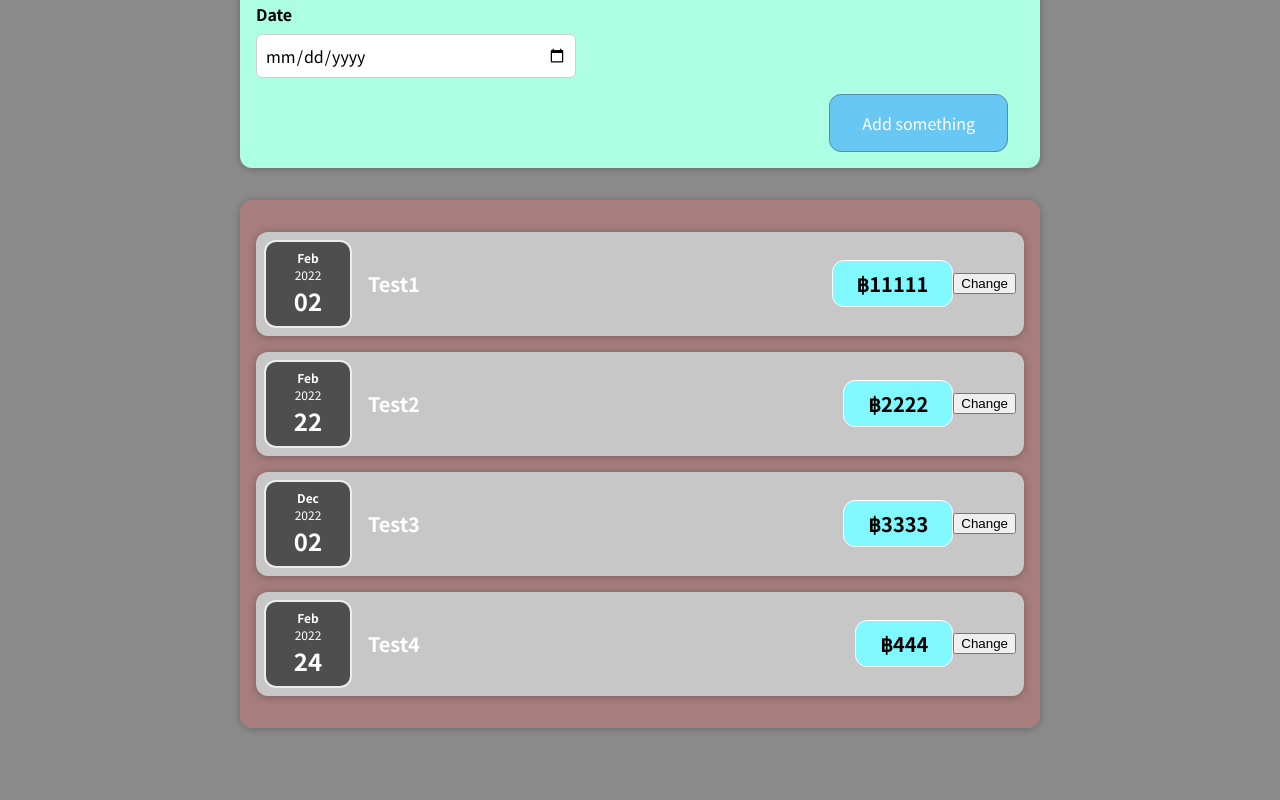
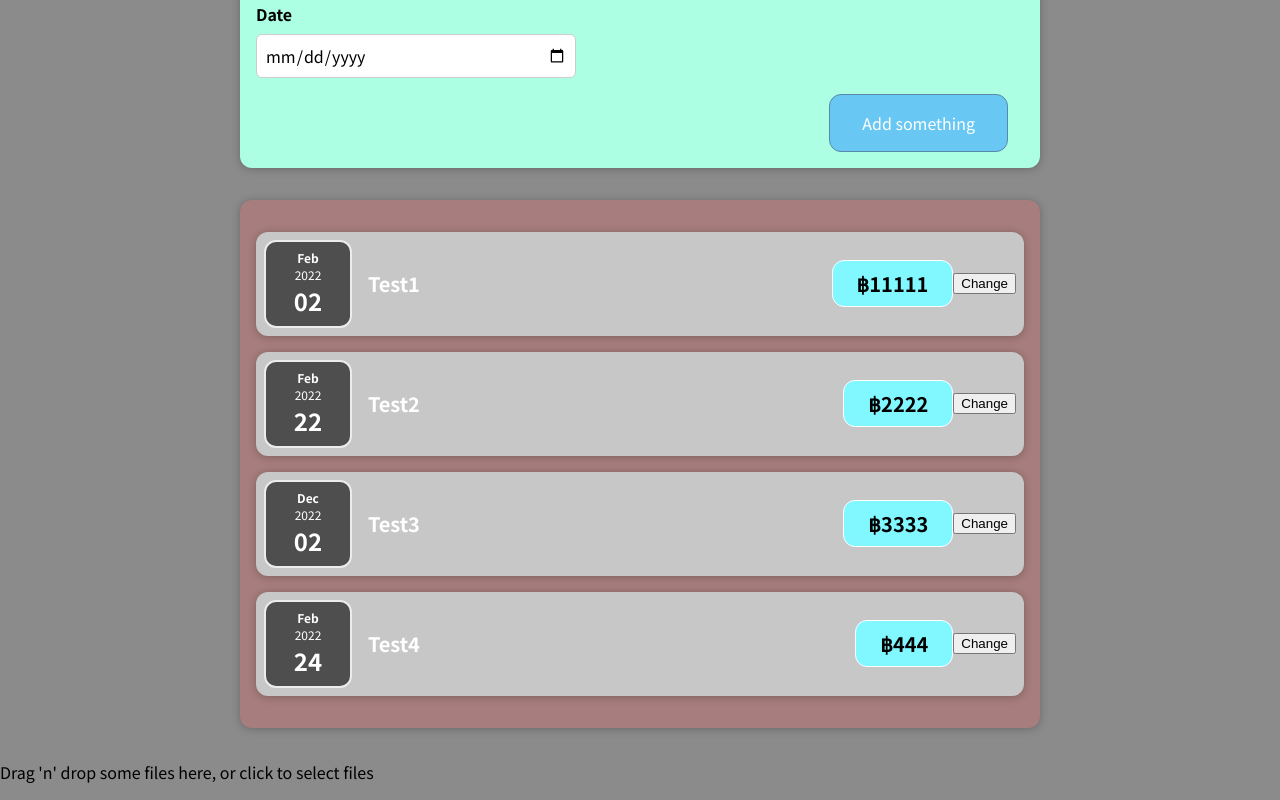
Before and after one commit to Zleepless/reminiscence, a React (Create React App) app: page / in a window 1280 px wide. Shown: the part 191-991 px from the top of the page. Before the commit the page ends 951 px from the top, so only its background shows below. Built offline with nearby package versions, Linux system fonts and the light colour scheme.

Commit message:
Test Dropzone for dev

```diff
--- a/package.json
+++ b/package.json
@@ -9,6 +9,7 @@
     "react": "^17.0.2",
     "react-data-table-component": "^7.4.7",
     "react-dom": "^17.0.2",
+    "react-dropzone": "^12.0.5",
     "react-icons": "^4.3.1",
     "react-leaf-polls": "^1.0.3",
     "react-scripts": "5.0.0",
--- a/src/App.js
+++ b/src/App.js
@@ -1,9 +1,11 @@
 import React from 'react'
 import TestMultiItem from './components/Test/TestMultiItem'
 import NewTest from './components/NewTest/NewTest'
+import Dropzone from 'react-dropzone'
 
 const App = () => {
-  const expenses = [ // Dummy Data
+  const expenses = [
+    // Dummy Data
     {
       id: 1,
       title: 'Test1',
@@ -35,6 +37,16 @@
       <h2>Test</h2>
       <NewTest />
       <TestMultiItem items={expenses} />
+      <Dropzone onDrop={(acceptedFiles) => console.log(acceptedFiles)}>
+        {({ getRootProps, getInputProps }) => (
+          <section>
+            <div {...getRootProps()}>
+              <input {...getInputProps()} />
+              <p>Drag 'n' drop some files here, or click to select files</p>
+            </div>
+          </section>
+        )}
+      </Dropzone>
     </div>
   )
 }
```
Also changed, not shown: 1 other file (tests, documents, lock files or other folders).
